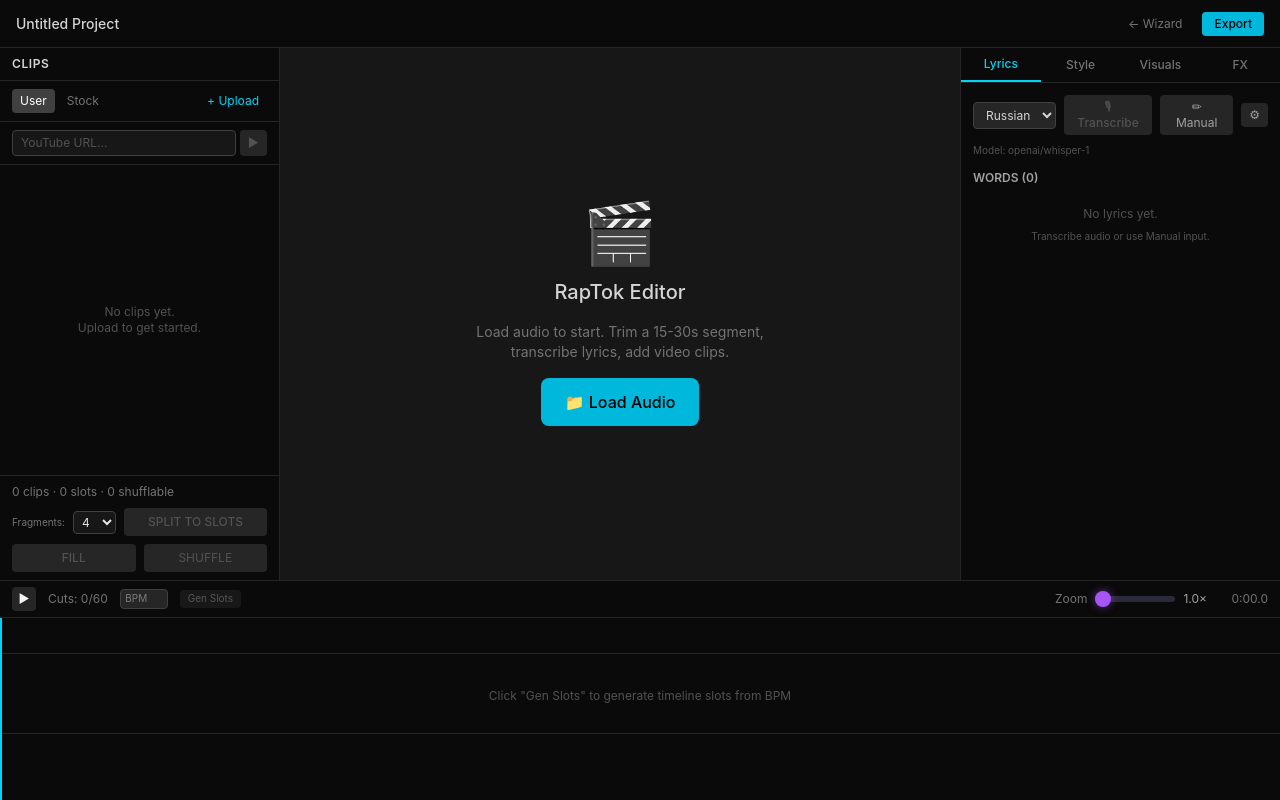
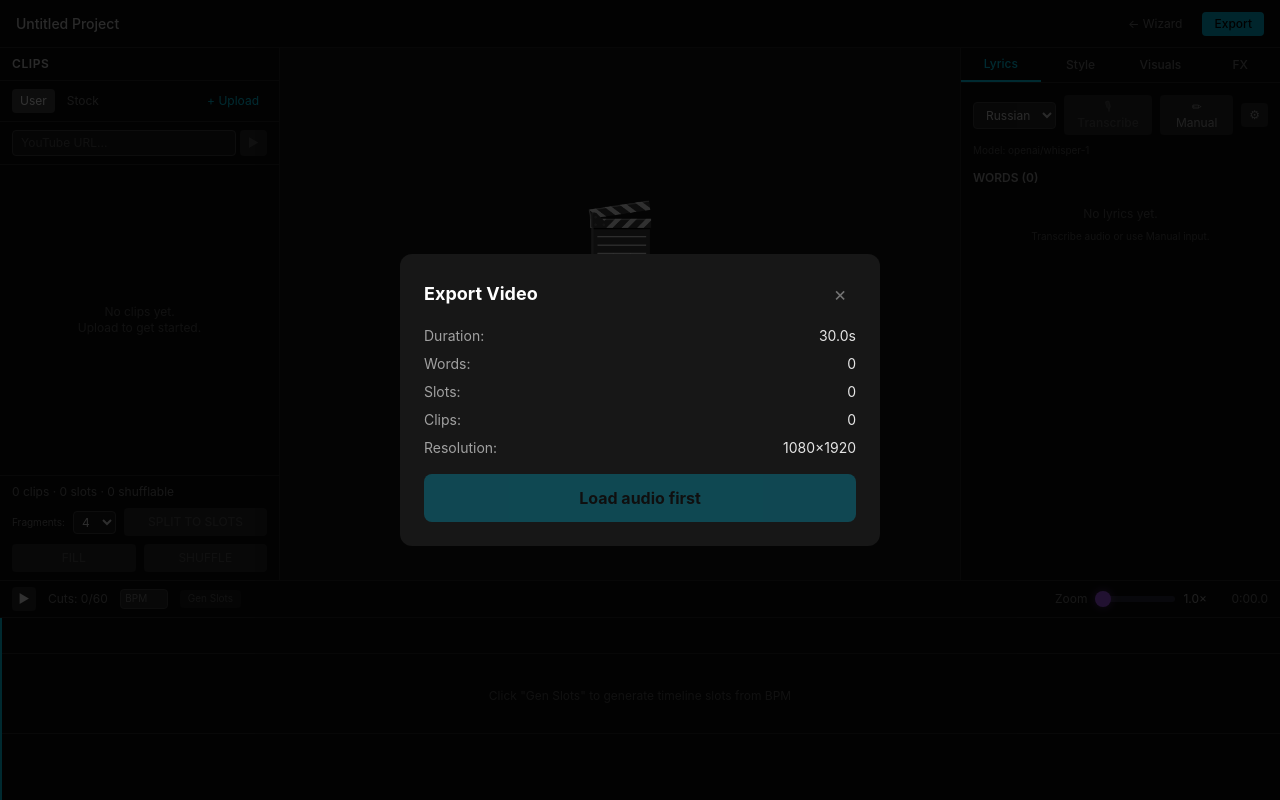
Before and after one commit to icek888/raptok, a React (Vite) app in the folder frontend/: page /v2 in a window 1280 px wide. Both pictures are taken after a click on the button "Export". Built offline with nearby package versions, Linux system fonts and the light colour scheme.

Commit message:
feat: ExportModal — export video via /api/render with fragments, subtitles, word timings

```diff
--- a/frontend/src/components/editor-v2/EditorView.tsx
+++ b/frontend/src/components/editor-v2/EditorView.tsx
@@ -1,9 +1,11 @@
+import { useState } from 'react';
 import { useEditorState } from './useEditorState';
 import ClipsPanel from './ClipsPanel';
 import PreviewCanvas from './PreviewCanvas';
 import EditorTabs from './EditorTabs';
 import TimelineTracks from './TimelineTracks';
 import TrimModal from './TrimModal';
+import ExportModal from './ExportModal';
 import type { EditorState } from './types';
 import type { EditorActions } from './useEditorState';
 
@@ -16,6 +18,7 @@
   const editor = useEditorState();
   const { state, actions, videoRef, audioRef } = editor;
   const props: PanelProps = { state, actions };
+  const [showExport, setShowExport] = useState(false);
 
   return (
     <div className="flex flex-col h-screen bg-neutral-950 text-neutral-100 overflow-hidden select-none">
@@ -38,7 +41,10 @@
           <a href="/" className="px-3 py-1 text-xs text-neutral-500 hover:text-neutral-300">
             ← Wizard
           </a>
-          <button className="px-3 py-1 text-xs bg-cyan-500 hover:bg-cyan-400 text-black font-medium rounded">
+          <button
+            onClick={() => setShowExport(true)}
+            className="px-3 py-1 text-xs bg-cyan-500 hover:bg-cyan-400 text-black font-medium rounded"
+          >
             Export
           </button>
         </div>
@@ -85,6 +91,9 @@
 
       {/* Trim Modal */}
       {state.isTrimModalOpen && <TrimModal {...props} />}
+
+      {/* Export Modal */}
+      {showExport && <ExportModal state={state} actions={actions} onClose={() => setShowExport(false)} />}
     </div>
   );
 }
--- /dev/null
+++ b/frontend/src/components/editor-v2/ExportModal.tsx
@@ -0,0 +1,169 @@
+import { useState } from 'react';
+import type { EditorState } from './types';
+import type { EditorActions } from './useEditorState';
+
+interface Props {
+  state: EditorState;
+  actions: EditorActions;
+  onClose: () => void;
+}
+
+export default function ExportModal({ state, actions: _actions, onClose }: Props) {
+  const [status, setStatus] = useState<'idle' | 'rendering' | 'done' | 'error'>('idle');
+  const [resultUrl, setResultUrl] = useState('');
+  const [error, setError] = useState('');
+
+  const handleExport = async () => {
+    setStatus('rendering');
+    setError('');
+
+    try {
+      // Build fragments from timeline slots
+      const fragments = state.timelineSlots
+        .filter(slot => slot.clipId)
+        .map(slot => {
+          const clip = state.clips.find(c => c.id === slot.clipId);
+          return {
+            source: clip?.serverPath || clip?.videoUrl || '',
+            start: slot.fragmentStart || 0,
+            end: (slot.fragmentStart || 0) + (slot.fragmentDuration || (slot.end - slot.start)),
+            slot_start: slot.start,
+            slot_end: slot.end,
+          };
+        });
+
+      // Build subtitles from words
+      const subtitles = state.words.map(w => ({
+        start: w.start - state.trimStart,
+        end: w.end - state.trimStart,
+        text: w.word,
+        words: [w.word],
+      }));
+
+      // Style from editor state
+      const style = {
+        font: state.style.fontFamily,
+        size: state.style.fontSize,
+        color: state.style.color,
+        highlight: state.style.highlightColor,
+        weight: state.style.fontWeight,
+      };
+
+      const resp = await fetch('/api/render', {
+        method: 'POST',
+        headers: { 'Content-Type': 'application/json' },
+        body: JSON.stringify({
+          video_path: state.clips[0]?.serverPath || state.clips[0]?.videoUrl || '',
+          fragments,
+          audio_path: state.audioUrl || '',
+          audio_start: state.trimStart,
+          subtitles,
+          style,
+          karaoke: false,
+          display_mode: 'word_highlight',
+          template_id: '',
+          word_timings: state.words.map(w => ({
+            word: w.word,
+            start: w.start - state.trimStart,
+            end: w.end - state.trimStart,
+          })),
+          beat_effects_enabled: false,
+        }),
+      });
+
+      if (!resp.ok) {
+        const err = await resp.json().catch(() => ({}));
+        throw new Error(err.detail || `HTTP ${resp.status}`);
+      }
+
+      const data = await resp.json();
+      setResultUrl(data.download_url || `/api/download/${data.filename}`);
+      setStatus('done');
+    } catch (e: unknown) {
+      setError(e instanceof Error ? e.message : 'Export failed');
+      setStatus('error');
+    }
+  };
+
+  return (
+    <div className="fixed inset-0 z-50 bg-black/80 flex items-center justify-center">
+      <div className="bg-neutral-900 rounded-xl p-6 w-[480px] max-w-[90vw]">
+        <div className="flex items-center justify-between mb-4">
+          <h2 className="text-lg font-bold text-white">Export Video</h2>
+          <button
+            onClick={onClose}
+            className="text-neutral-500 hover:text-white text-xl w-8 h-8 flex items-center justify-center"
+          >
+            ×
+          </button>
+        </div>
+
+        {/* Summary */}
+        <div className="space-y-2 mb-4 text-sm text-neutral-400">
+          <div className="flex justify-between">
+            <span>Duration:</span>
+            <span className="text-neutral-200">{state.trimmedDuration.toFixed(1)}s</span>
+          </div>
+          <div className="flex justify-between">
+            <span>Words:</span>
+            <span className="text-neutral-200">{state.words.length}</span>
+          </div>
+          <div className="flex justify-between">
+            <span>Slots:</span>
+            <span className="text-neutral-200">{state.timelineSlots.length}</span>
+          </div>
+          <div className="flex justify-between">
+            <span>Clips:</span>
+            <span className="text-neutral-200">{state.clips.length}</span>
+          </div>
+          <div className="flex justify-between">
+            <span>Resolution:</span>
+            <span className="text-neutral-200">1080×1920</span>
+          </div>
+        </div>
+
+        {/* Status */}
+        {status === 'rendering' && (
+          <div className="text-center py-8">
+            <div className="animate-spin w-8 h-8 border-2 border-cyan-500 border-t-transparent rounded-full mx-auto mb-4" />
+            <p className="text-cyan-400 text-sm">Rendering video...</p>
+            <p className="text-neutral-600 text-xs mt-1">This may take 30-60 seconds</p>
+          </div>
+        )}
+
+        {status === 'done' && resultUrl && (
+          <div className="space-y-4">
+            <div className="text-center py-4">
+              <p className="text-green-400 text-lg mb-3">✅ Export complete!</p>
+              <video src={resultUrl} controls className="w-full rounded-lg max-h-[300px]" />
+            </div>
+            <a
+              href={resultUrl}
+              download="raptok_export.mp4"
+              className="block w-full py-3 bg-cyan-500 hover:bg-cyan-400 text-black font-bold rounded-lg text-center transition-colors"
+            >
+              ⬇ Download MP4
+            </a>
+          </div>
+        )}
+
+        {status === 'error' && (
+          <div className="text-center py-8">
+            <p className="text-red-400 text-sm mb-2">❌ Export failed</p>
+            <p className="text-neutral-500 text-xs">{error}</p>
+          </div>
+        )}
+
+        {status === 'idle' && (
+          <button
+            onClick={handleExport}
+            disabled={!state.audioUrl || state.words.length === 0}
+            className="w-full py-3 bg-cyan-500 hover:bg-cyan-400 text-black font-bold rounded-lg transition-colors disabled:opacity-30 disabled:cursor-not-allowed"
+          >
+            {state.audioUrl ? '🎬 Export Video' : 'Load audio first'}
+          </button>
+        )}
+      </div>
+    </div>
+  );
+}
```
